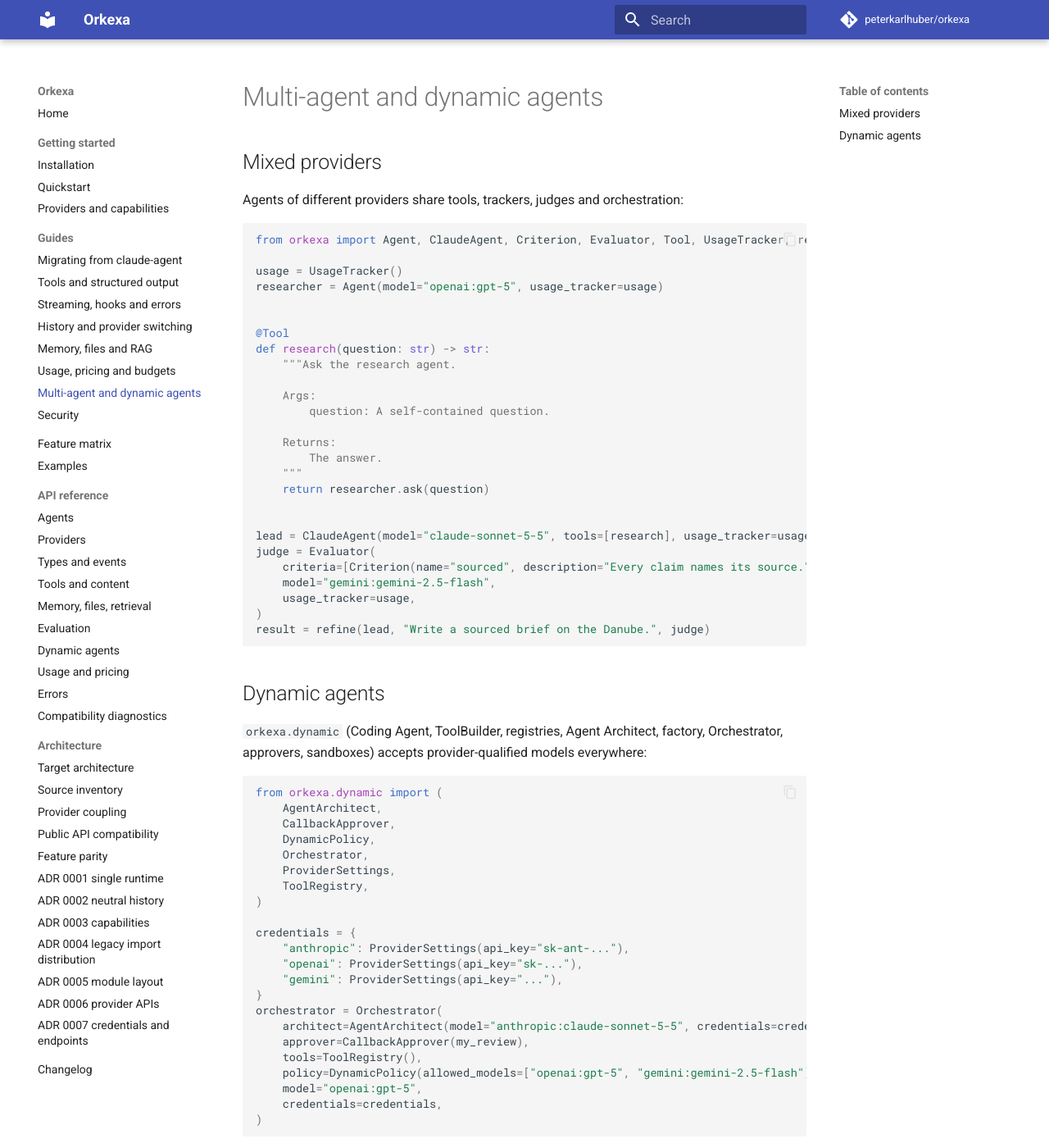
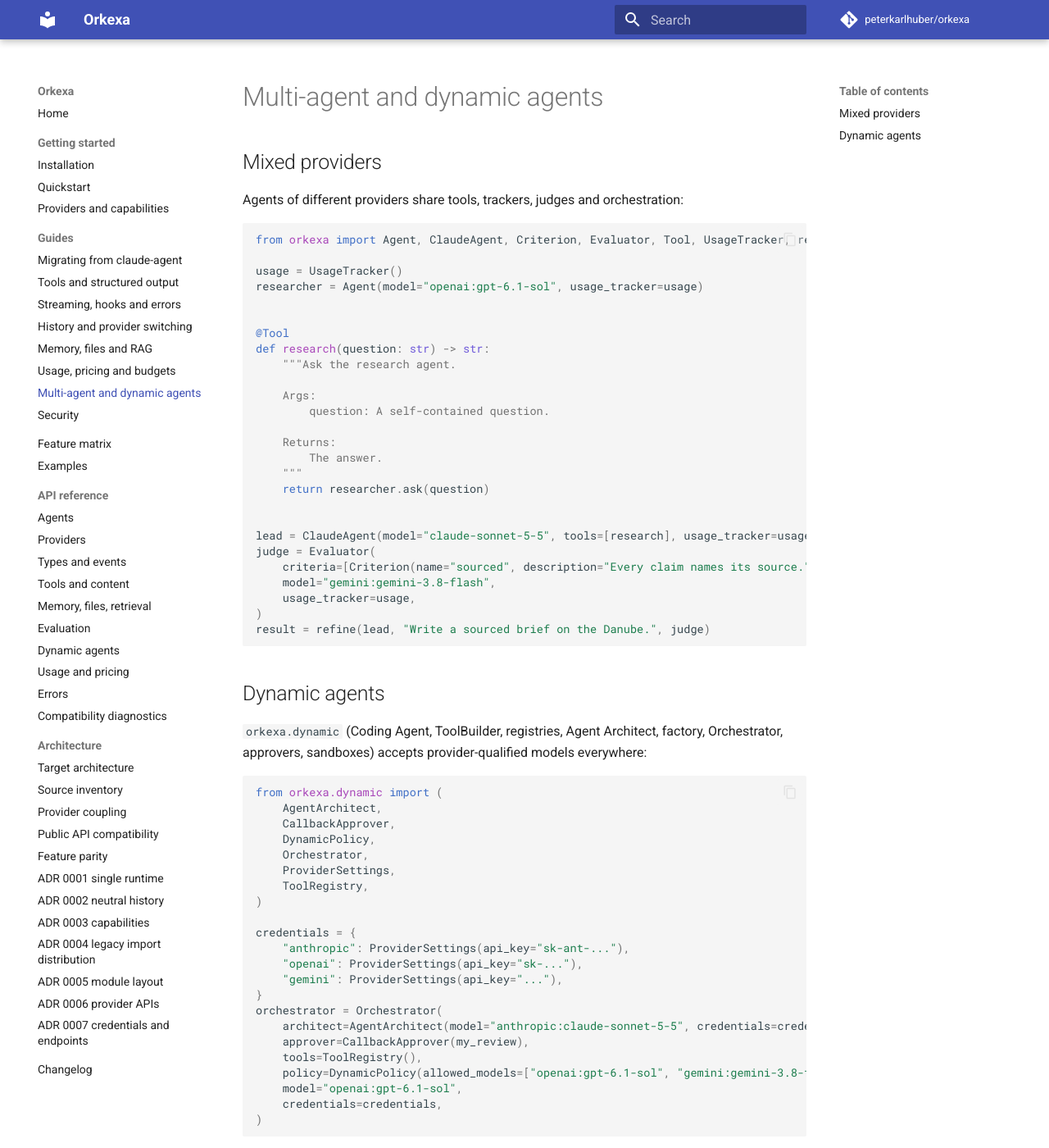
Before and after one commit to peterkarlhuber/orkexa, an MkDocs documentation site: the page built from docs/guides/multi-agent.md, in a window 1280 px wide and 1400 px high. Shown: the whole window at 82% size. Built offline with MkDocs 1.6.1 and Material for MkDocs 9.7.7, drawn with Linux system fonts in a browser that asks for light colours; comment, search, counter and statistics services are not loaded.

Commit message:
Support Gemini 4 thinking levels and use current model ids in docs and examples
Co-Authored-By: Claude Opus 5.5 <noreply@anthropic.com>
Claude-Session: https://claude.ai/code/session_011tY7TBc81o9qEEUbpZzeti

````diff
--- a/docs/guides/multi-agent.md
+++ b/docs/guides/multi-agent.md
@@ -8,7 +8,7 @@ Agents of different providers share tools, trackers, judges and orchestration:
 from orkexa import Agent, ClaudeAgent, Criterion, Evaluator, Tool, UsageTracker, refine
 
 usage = UsageTracker()
-researcher = Agent(model="openai:gpt-5", usage_tracker=usage)
+researcher = Agent(model="openai:gpt-6.1-sol", usage_tracker=usage)
 
 
 @Tool
@@ -27,7 +27,7 @@ def research(question: str) -> str:
 lead = ClaudeAgent(model="claude-sonnet-5-5", tools=[research], usage_tracker=usage)
 judge = Evaluator(
     criteria=[Criterion(name="sourced", description="Every claim names its source.")],
-    model="gemini:gemini-2.5-flash",
+    model="gemini:gemini-3.8-flash",
     usage_tracker=usage,
 )
 result = refine(lead, "Write a sourced brief on the Danube.", judge)
@@ -57,8 +57,8 @@ orchestrator = Orchestrator(
     architect=AgentArchitect(model="anthropic:claude-sonnet-5-5", credentials=credentials),
     approver=CallbackApprover(my_review),
     tools=ToolRegistry(),
-    policy=DynamicPolicy(allowed_models=["openai:gpt-5", "gemini:gemini-2.5-flash"], budget_usd=5),
-    model="openai:gpt-5",
+    policy=DynamicPolicy(allowed_models=["openai:gpt-6.1-sol", "gemini:gemini-3.8-flash"], budget_usd=5),
+    model="openai:gpt-6.1-sol",
     credentials=credentials,
 )
 ```
````
Also changed, not shown: CHANGELOG.md (+3 -0 lines), README.md (+1 -1 lines), docs/getting-started/providers.md (+2 -2 lines), docs/getting-started/quickstart.md (+3 -3 lines), docs/guides/history.md (+1 -1 lines), docs/guides/tools-and-structured-output.md (+2 -2 lines), docs/index.md (+1 -1 lines), examples/README.md (+2 -2 lines), 5 other files.
